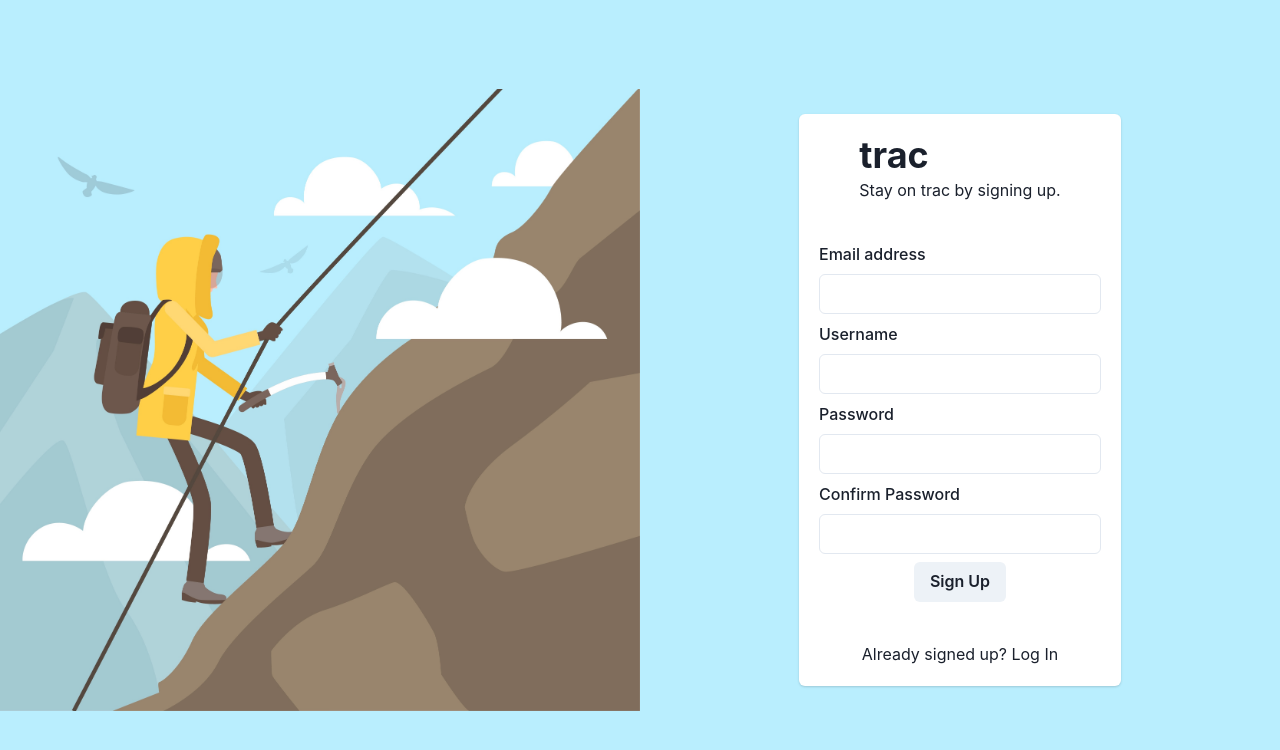
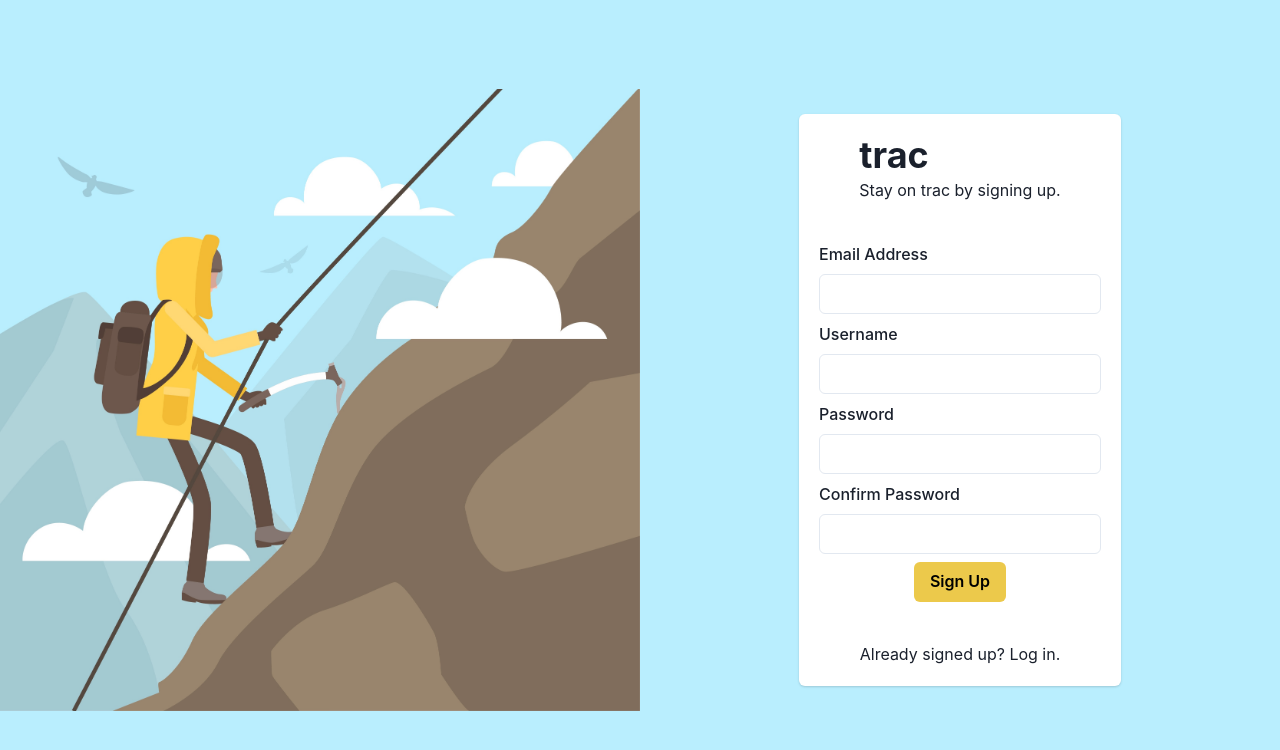
Before and after one commit to dyazdani/trac, a React (Vite) app: page / in a window 1280 px wide. Shown: the top 750 px of the page. Built offline with nearby package versions, Linux system fonts and the light colour scheme.

Commit message:
Changed sign up button to yellow

```diff
--- a/src/client/components/RegisterForm.tsx
+++ b/src/client/components/RegisterForm.tsx
@@ -45,7 +45,7 @@ const RegisterForm = () => {
                         as="fieldset"
                     >
                         <FormControl>
-                            <FormLabel>Email address</FormLabel>
+                            <FormLabel>Email Address</FormLabel>
                             <Input
                                 type='email'
                                 onChange={e => setEmail(e.target.value)}
@@ -80,7 +80,9 @@ const RegisterForm = () => {
                                 required
                             />
                         </FormControl>
-                        <Button>
+                        <Button
+                            colorScheme="yellow"
+                        >
                             <Text>Sign Up</Text>
                         </Button>
                     </VStack>
@@ -88,7 +90,7 @@ const RegisterForm = () => {
                 </Box>
             </CardBody>
             <CardFooter>
-                <Text>Already signed up? <Link>Log In</Link></Text>
+                <Text>Already signed up? <Link>Log in.</Link></Text>
             </CardFooter>
         </Card>
     )
```
